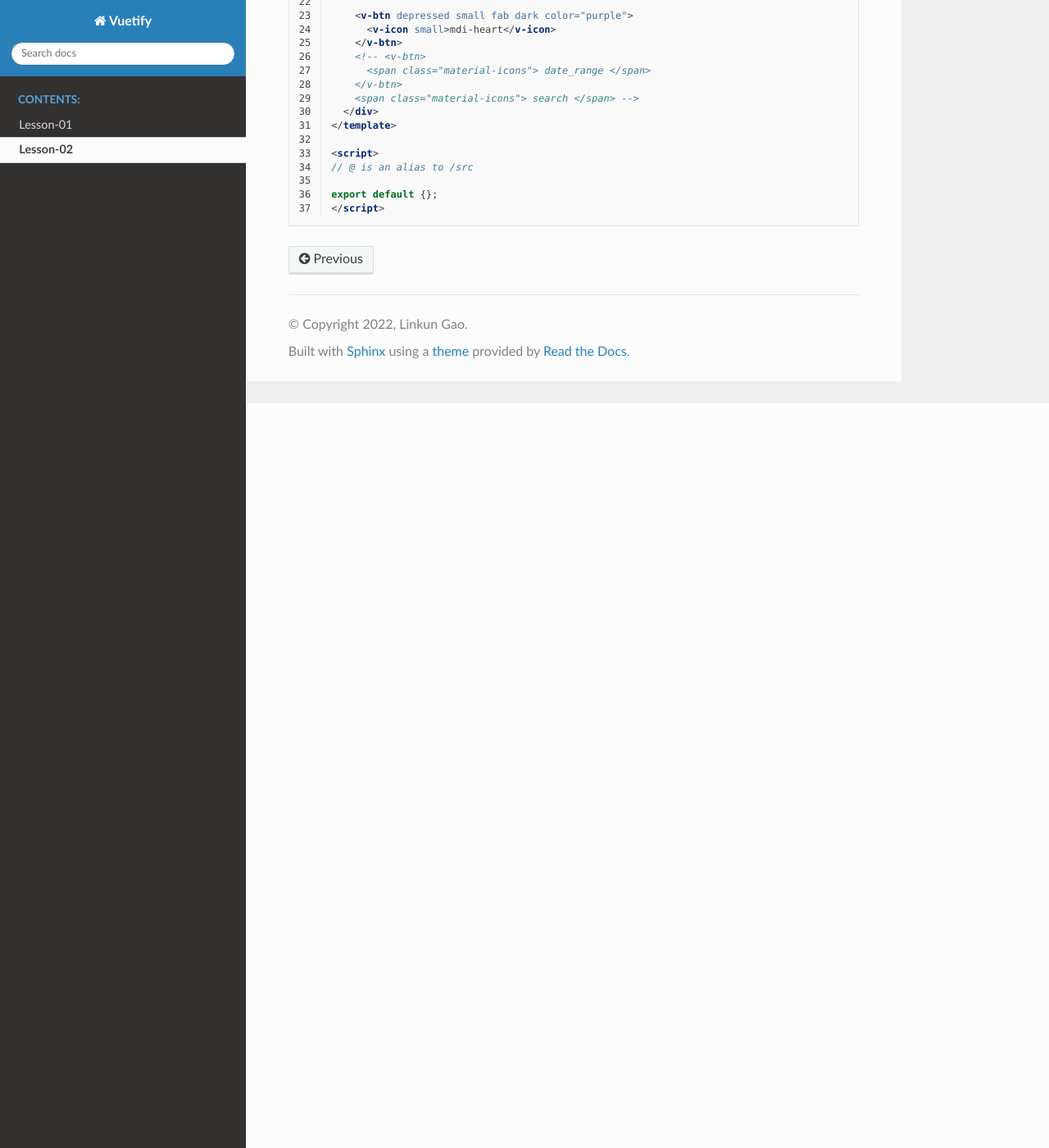
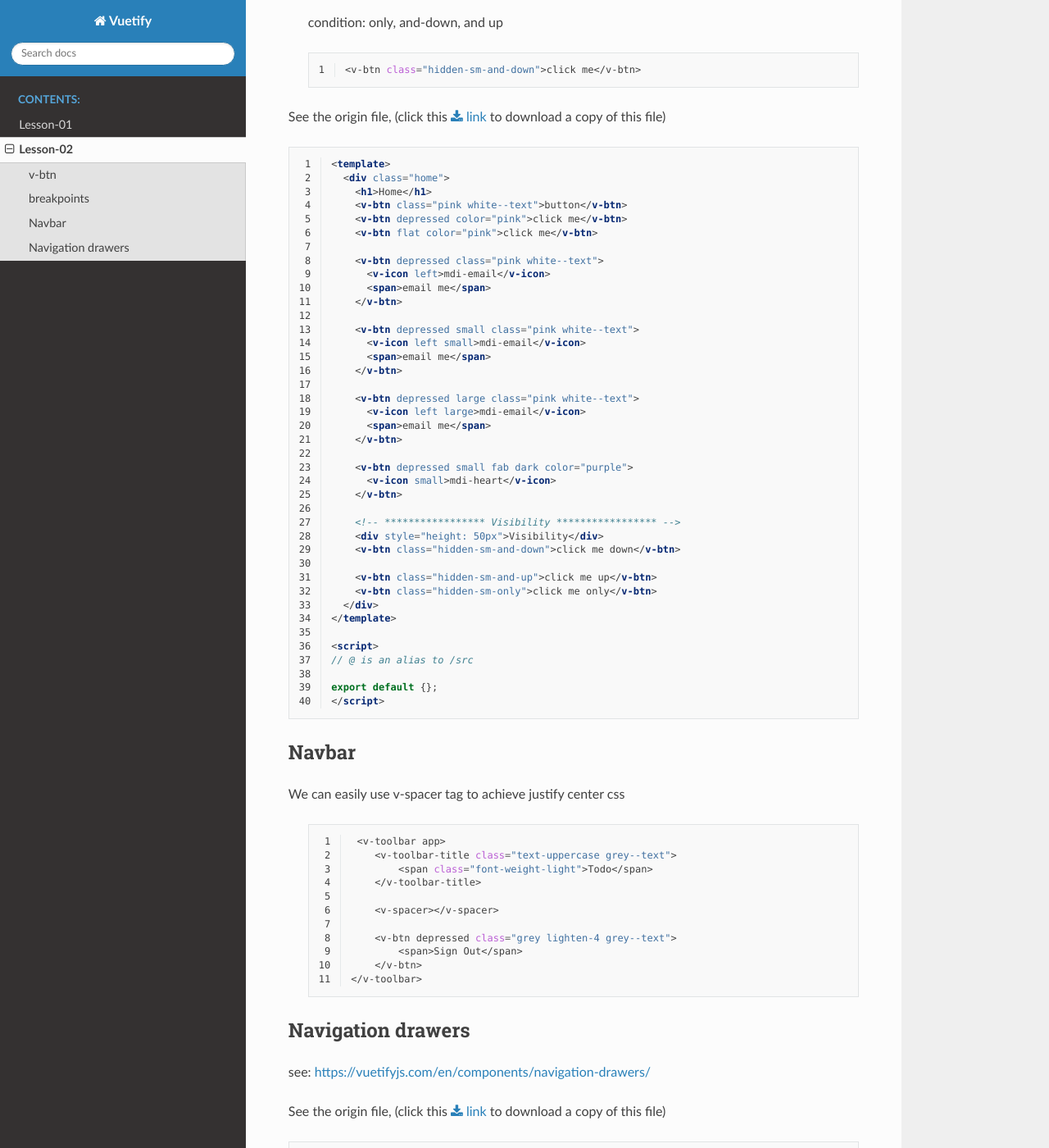
Before and after one commit to LinkunGao/vuetify-documentation, a Sphinx documentation site: the page built from docs/source/lesson-2/index.rst, in a window 1280 px wide and 1400 px high, scrolled down 908 px. Shown: the whole window at 82% size. Built offline with Sphinx 7.4.7 and the Read the Docs theme 2.0.0, drawn with Linux system fonts in a browser that asks for light colours; some of the changed text lies outside the part shown.

Commit message:
add nav bar

```diff
--- a/docs/source/lesson-2/index.rst
+++ b/docs/source/lesson-2/index.rst
@@ -1,9 +1,10 @@
 Lesson-02
 ============
 
-During this section, we start to learn vuetify conponents.
+During this section, we start to learn vuetify components.
 
-- v-btn
+v-btn
+-------
     see more: https://vuetifyjs.com/en/components/button-groups/
     buttons: https://vuetifyjs.com/en/components/buttons/
 
@@ -19,6 +20,31 @@
     see more on this: https://vuetifyjs.com/en/components/icons/#semantic-svg-icons
 
 
+breakpoints
+------------
+
+To make sure our website can be run in different devices.
+
+see here: https://vuetifyjs.com/en/features/breakpoints/#breakpoint-service
+
+If we want show some layout only in speciffic screen size, we can use Visibility attributes.
+
+see here: https://vuetifyjs.com/en/styles/display/#visibility
+
+the format to control responsive:
+
+    hidden-{breakpoint}-{condition}
+
+    breakpoint: xs, sm, md, lg, xl
+
+    condition: only, and-down, and up
+
+
+    .. code-block:: bash
+        :linenos:
+
+        <v-btn class="hidden-sm-and-down">click me</v-btn>
+
 
 
 See the origin file, (click this :download:`link <../../../todo-lesson02/src/views/Home.vue>` to download a copy of this file)
@@ -26,3 +52,37 @@
 .. literalinclude:: ../../../todo-lesson02/src/views/Home.vue
     :language: html
     :linenos:
+
+Navbar
+-------
+
+We can easily use v-spacer tag to achieve justify center css
+
+    .. code-block:: bash
+        :linenos:
+
+         <v-toolbar app>
+            <v-toolbar-title class="text-uppercase grey--text">
+                <span class="font-weight-light">Todo</span>
+            </v-toolbar-title>
+
+            <v-spacer></v-spacer>
+
+            <v-btn depressed class="grey lighten-4 grey--text">
+                <span>Sign Out</span>
+            </v-btn>
+        </v-toolbar>
+
+
+
+Navigation drawers
+--------------------
+
+see:
+https://vuetifyjs.com/en/components/navigation-drawers/
+
+See the origin file, (click this :download:`link <../../../todo-lesson02/src/components/Navbar.vue>` to download a copy of this file)
+
+.. literalinclude:: ../../../todo-lesson02/src/components/Navbar.vue
+    :language: html
+    :linenos:
--- a/todo-lesson02/src/App.vue
+++ b/todo-lesson02/src/App.vue
@@ -1,5 +1,6 @@
 <template>
-  <v-app>
+  <v-app class="grey lighten-4">
+    <Navbar />
     <v-main>
       <router-view />
     </v-main>
@@ -7,9 +8,10 @@
 </template>
 
 <script>
+import Navbar from "./components/Navbar.vue";
 export default {
   name: "App",
-
+  components: { Navbar },
   data: () => ({
     //
   }),
--- /dev/null
+++ b/todo-lesson02/src/components/Navbar.vue
@@ -0,0 +1,33 @@
+<template>
+  <nav>
+    <v-toolbar flat app>
+      <v-app-bar-nav-icon
+        class="grey--text"
+        @click="drawer = !drawer"
+      ></v-app-bar-nav-icon>
+      <v-toolbar-title class="text-uppercase grey--text">
+        <span class="font-weight-light">Todo</span>
+        <span>Ninja</span>
+      </v-toolbar-title>
+      <v-spacer></v-spacer>
+      <v-btn depressed class="grey lighten-4 grey--text">
+        <span>Sign Out</span>
+        <v-icon right>mdi-exit-to-app</v-icon>
+      </v-btn>
+    </v-toolbar>
+
+    <v-navigation-drawer v-model="drawer" app class="indigo">
+      <p>test</p>
+    </v-navigation-drawer>
+  </nav>
+</template>
+
+<script>
+export default {
+  data() {
+    return {
+      drawer: false,
+    };
+  },
+};
+</script>
--- a/todo-lesson02/src/views/Home.vue
+++ b/todo-lesson02/src/views/Home.vue
@@ -23,10 +23,13 @@
     <v-btn depressed small fab dark color="purple">
       <v-icon small>mdi-heart</v-icon>
     </v-btn>
-    <!-- <v-btn>
-      <span class="material-icons"> date_range </span>
-    </v-btn>
-    <span class="material-icons"> search </span> -->
+
+    <!-- ***************** Visibility ***************** -->
+    <div style="height: 50px">Visibility</div>
+    <v-btn class="hidden-sm-and-down">click me down</v-btn>
+
+    <v-btn class="hidden-sm-and-up">click me up</v-btn>
+    <v-btn class="hidden-sm-only">click me only</v-btn>
   </div>
 </template>
 
```
